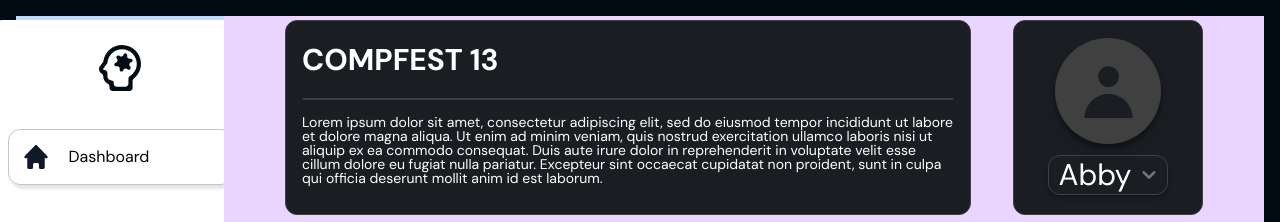
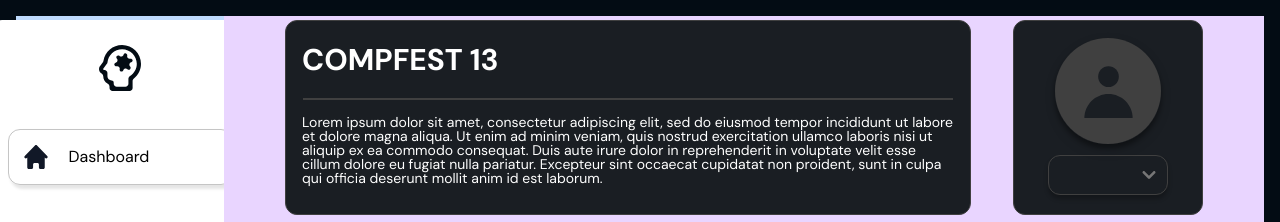
Before and after one commit to ichasna/FE-GATHERLY, a React (Vite) app: page /dashboard in a window 1280 px wide. Shown: the top 222 px of the page. Built offline with nearby package versions, Linux system fonts and the light colour scheme.

Commit message:
Saved user in localstorage

```diff
--- a/src/components/Dashboard/EventDetails.jsx
+++ b/src/components/Dashboard/EventDetails.jsx
@@ -1,4 +1,5 @@
 function EventDetails() {
+  const user = localStorage.getItem("user");
   return (
     <>
       <div className="flex flex-row w-[918px] items-start justify-between gap-[26px] text-[30px]">
@@ -26,7 +27,7 @@
           <div className="flex w-[154px] h-[195px] justify-center items-center ">
             <div className="flex w-[120px] h-[40px] p-0px 2px justify-center items-center rounded-10px border border-solid border-[#404040] bg-[#1A1E23] shadow-[0px_4px_4px_0px_rgba(0,_0,_0,_0.25)] rounded-xl">
               <div className="flex w-[82px] h-[40px] flex-col justify-center flex-shrink-0 text-white text-center font-dm-sans text-20 font-normal">
-                Abby
+                {user}
               </div>
               <img
                 className="relative w-[26px] h-[26px] overflow-hidden shrink-0"
--- a/src/components/Login/LoginCard.jsx
+++ b/src/components/Login/LoginCard.jsx
@@ -26,6 +26,7 @@
       .then((data) => {
         if (data.includes("Login successful.")) {
           toast.success("Login successful!");
+          localStorage.setItem("user", username);
           navigate("/dashboard");
         } else if (data.includes("Cannot find user.")) {
           toast.error("Cannot find user.");
```
